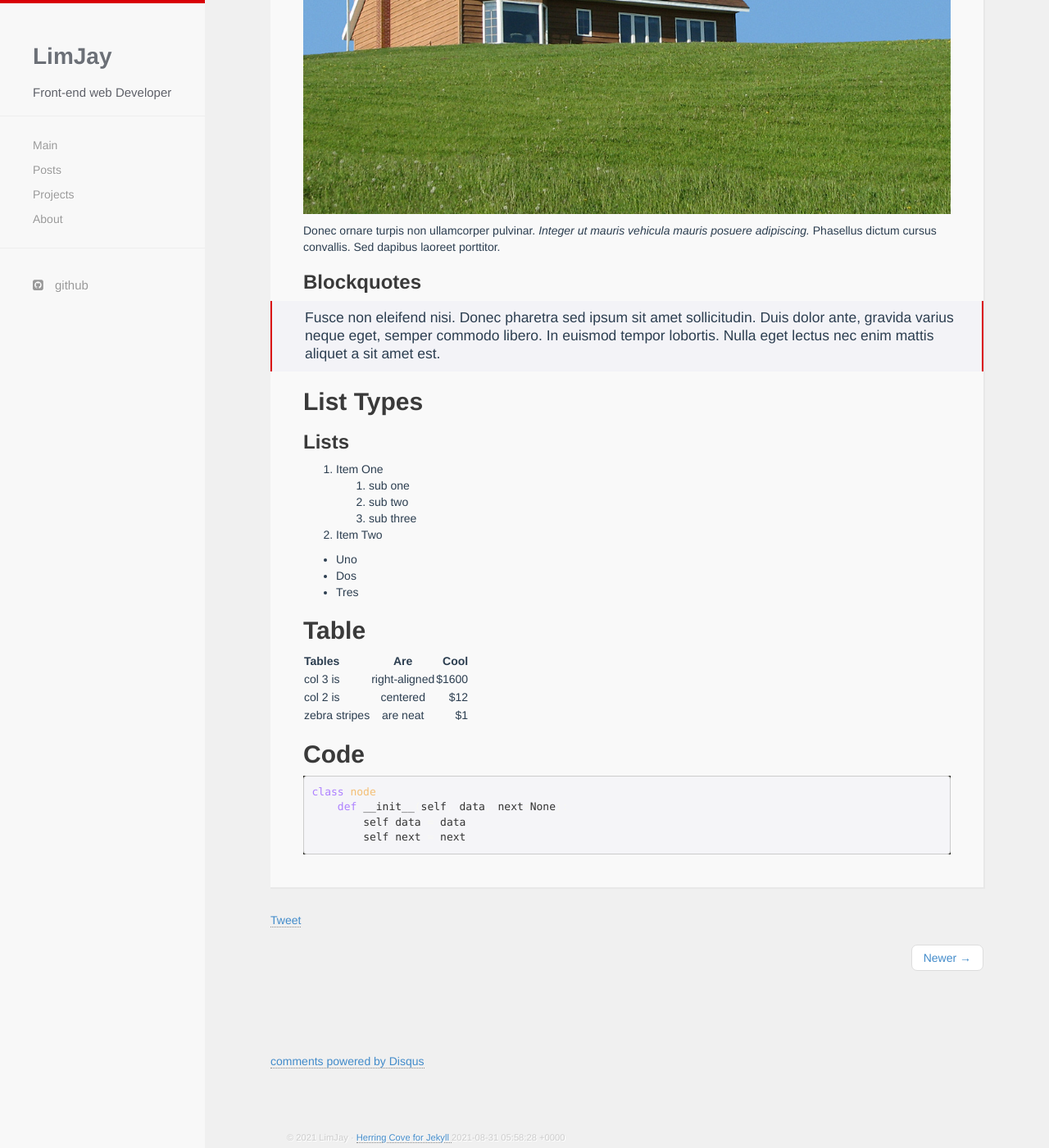
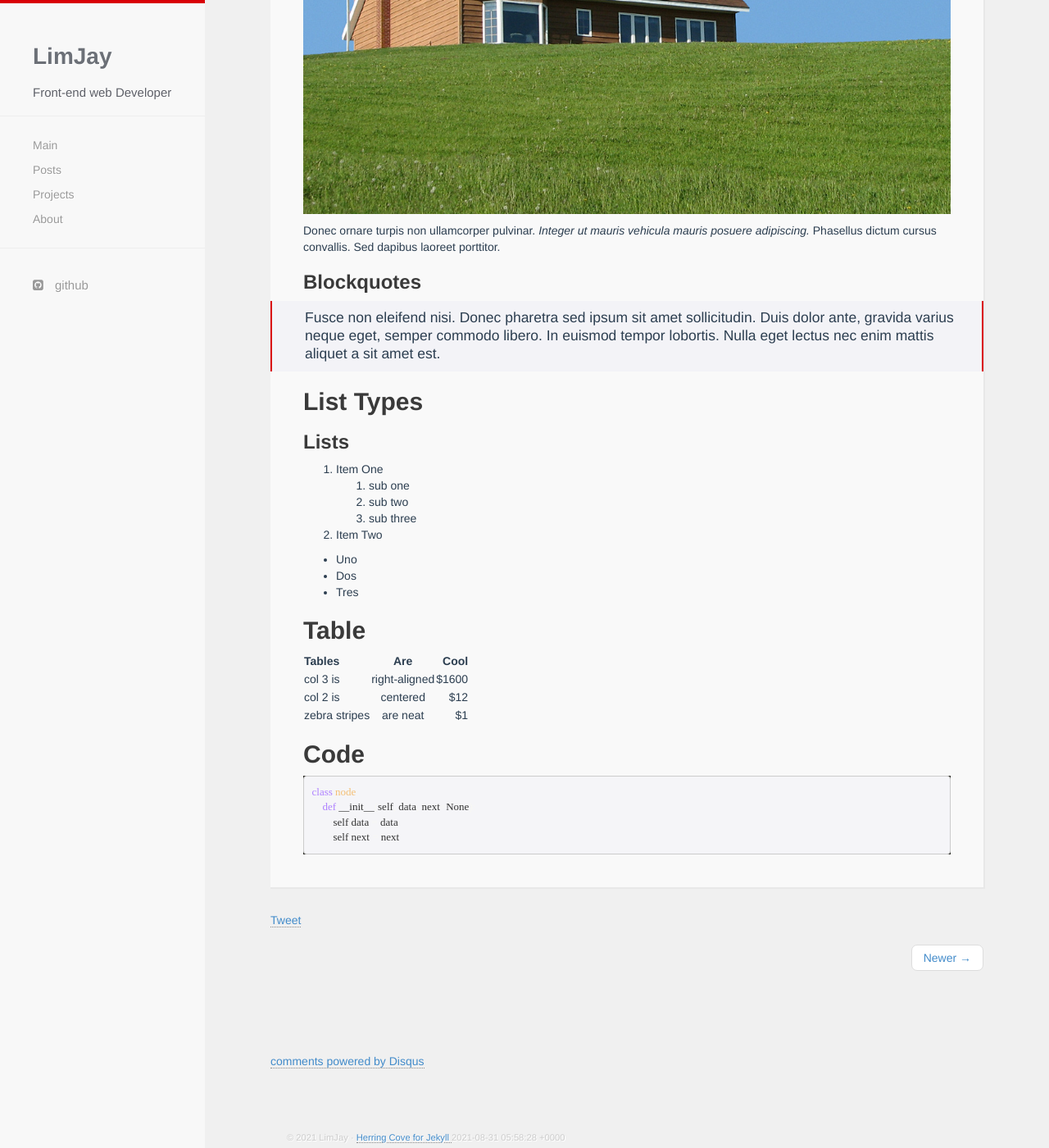
Before and after one commit to karreee28/karreee28.github.io, a Jekyll site: the page built from _posts/2013-12-04-Samples.markdown, in a window 1280 px wide and 1400 px high, scrolled down 945 px. Shown: the whole window at 82% size. Built offline with Jekyll 4.4.1, drawn with Linux system fonts in a browser that asks for light colours; nearby versions of some CDN libraries; some web fonts are replaced; comment, search, counter and statistics services are not loaded.

Commit message:
contents update

```diff
--- a/css/hc.css
+++ b/css/hc.css
@@ -1,5 +1,6 @@
 @import url(http://fonts.googleapis.com/css?family=Open+Sans);
 @import url(https://fonts.googleapis.com/css2?family=Noto+Sans+KR:wght@100;300;400;500;700;900&display=swap);
+@import url(https://cdn.jsdelivr.net/gh/projectnoonnu/noonfonts_three@1.0/D2Coding.woff);
 
 
 body
```
Also changed, not shown: css/bootstrap.min.css.
